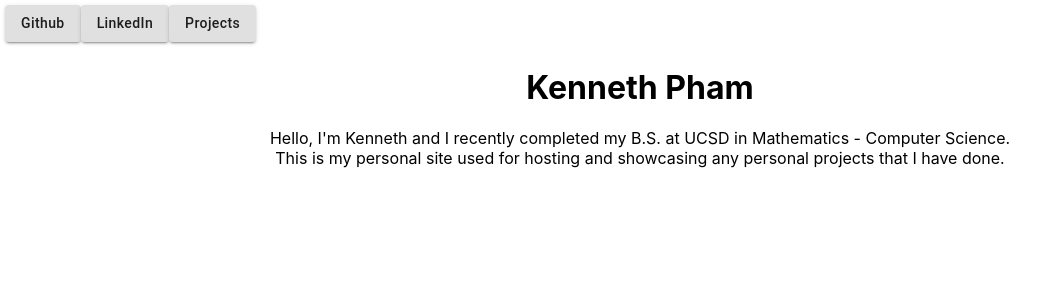
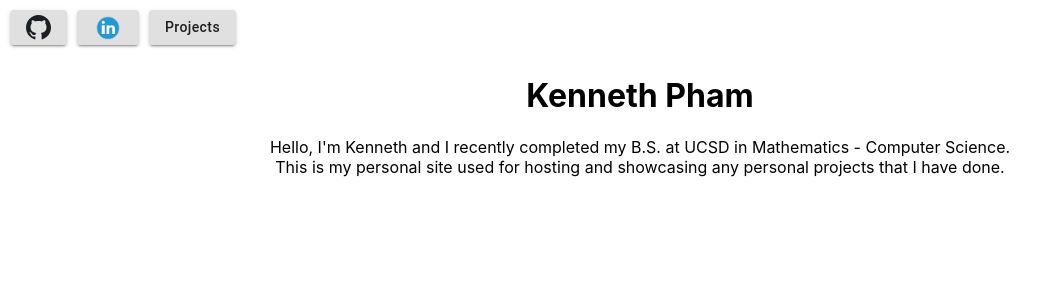
Before and after one commit to kennethpham/kennethpham-dev, a React (Create React App) app: page / in a window 1280 px wide. Shown: the top 300 px of the page, without its empty margins (0-1064 px from the left). Built offline with nearby package versions, Linux system fonts and the light colour scheme.

Commit message:
changed navbar buttons to material-ui and added static images to them

```diff
--- a/src/components/Navbar.js
+++ b/src/components/Navbar.js
@@ -1,12 +1,36 @@
 import '../styles/Navbar.css';
+import { makeStyles } from '@material-ui/core/styles';
 import { Button } from '@material-ui/core';
 
+const useStyles = makeStyles({
+  root: {
+    maxHeight: "35px",
+    minWidth: "35px",
+    minHeight: "30px"
+  }
+})
+
 export default function Navbar() {
+  const buttonStyle = useStyles();
   return(
     <div className="navbar">
-        <Button variant="contained">Github</Button>
-        <Button variant="contained">LinkedIn</Button>
-        <Button variant="contained">Projects</Button>
+        <div className="navButton">
+          <Button variant="contained" className={buttonStyle.root}>
+            <img src={`${process.env.PUBLIC_URL}/images/Octicons-mark-github.svg`}
+             alt="Github" height="25" width="25" />
+          </Button>
+        </div>
+        <div className="navButton">
+          <Button variant="contained" className={buttonStyle.root}>
+            <img src={`${process.env.PUBLIC_URL}/images/linkedIn.png`}
+              alt="LinkedIn" height="30" width="30" />
+          </Button>
+        </div>
+        <div className="navButton">
+          <Button variant="contained" className={buttonStyle.root}>
+            Projects
+          </Button>
+        </div>
     </div>
   );
 }
--- a/src/styles/Navbar.css
+++ b/src/styles/Navbar.css
@@ -1,4 +1,8 @@
 .navbar {
+	padding: 5px;
+	display: flex;
+}
+.navButton {
 	padding: 5px;
 }
 .MuiButton-label {
```
Also changed, not shown: public/images/Octicons-mark-github.svg (added), public/images/linkedIn.png (added).
